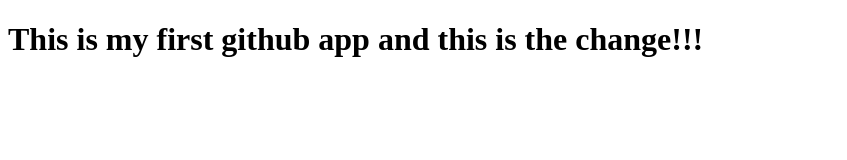
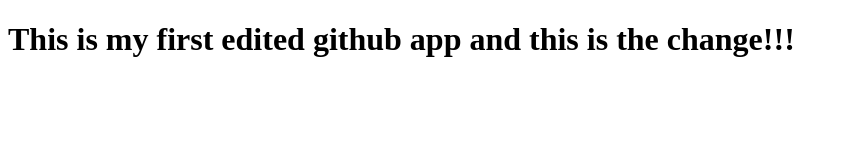
Before and after one commit to KKkaran/GitSample, a plain HTML site: page index.html in a window 1280 px wide. Shown: the whole page, without its empty margins (0-847 px from the left). Drawn offline with Linux system fonts and the light colour scheme.

Commit message:
Update index.html

```diff
--- a/index.html
+++ b/index.html
@@ -8,6 +8,6 @@
     <title>TraversyMedia</title>
 </head>
 <body>
-    <h1>This is my first github app and this is the change!!!</h1>
+    <h1>This is my first edited github app and this is the change!!!</h1>
 </body>
 </html>
```
